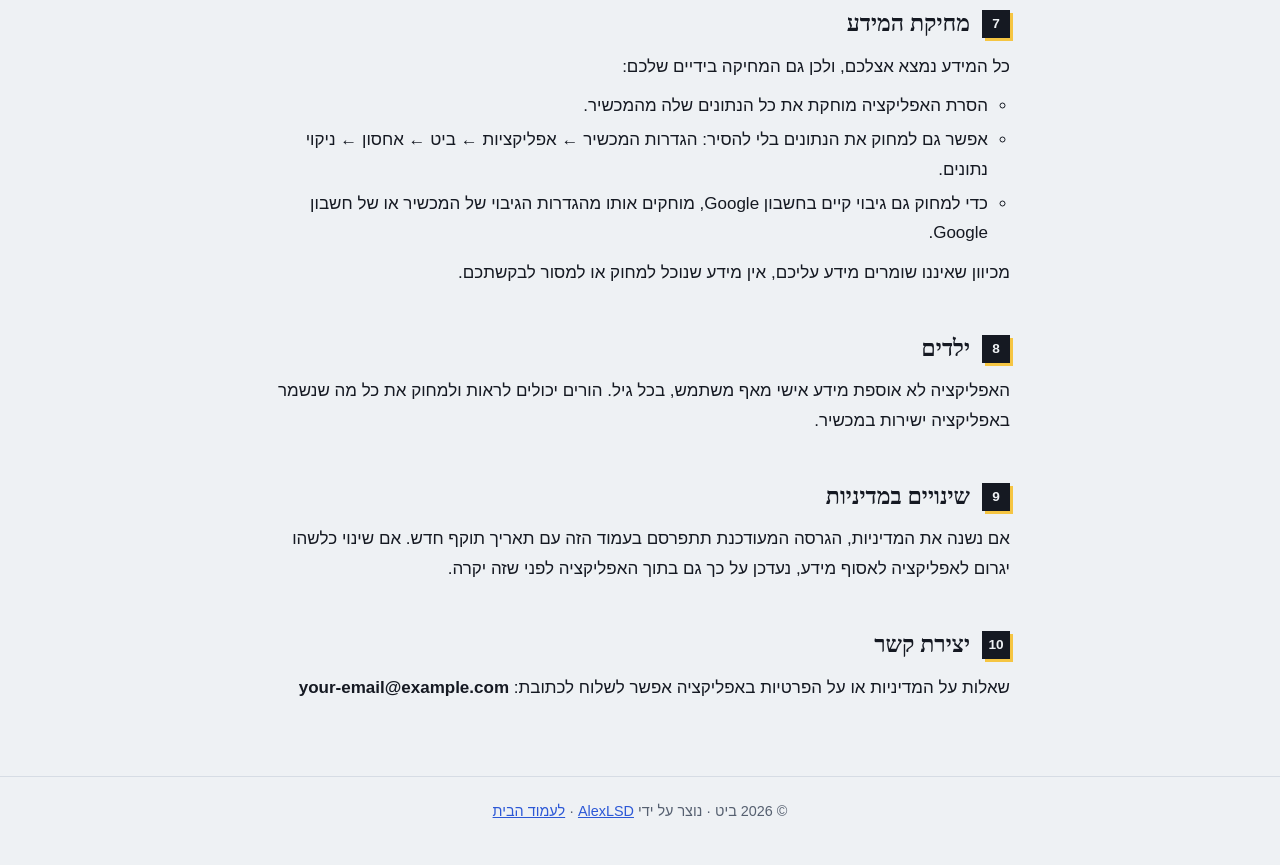
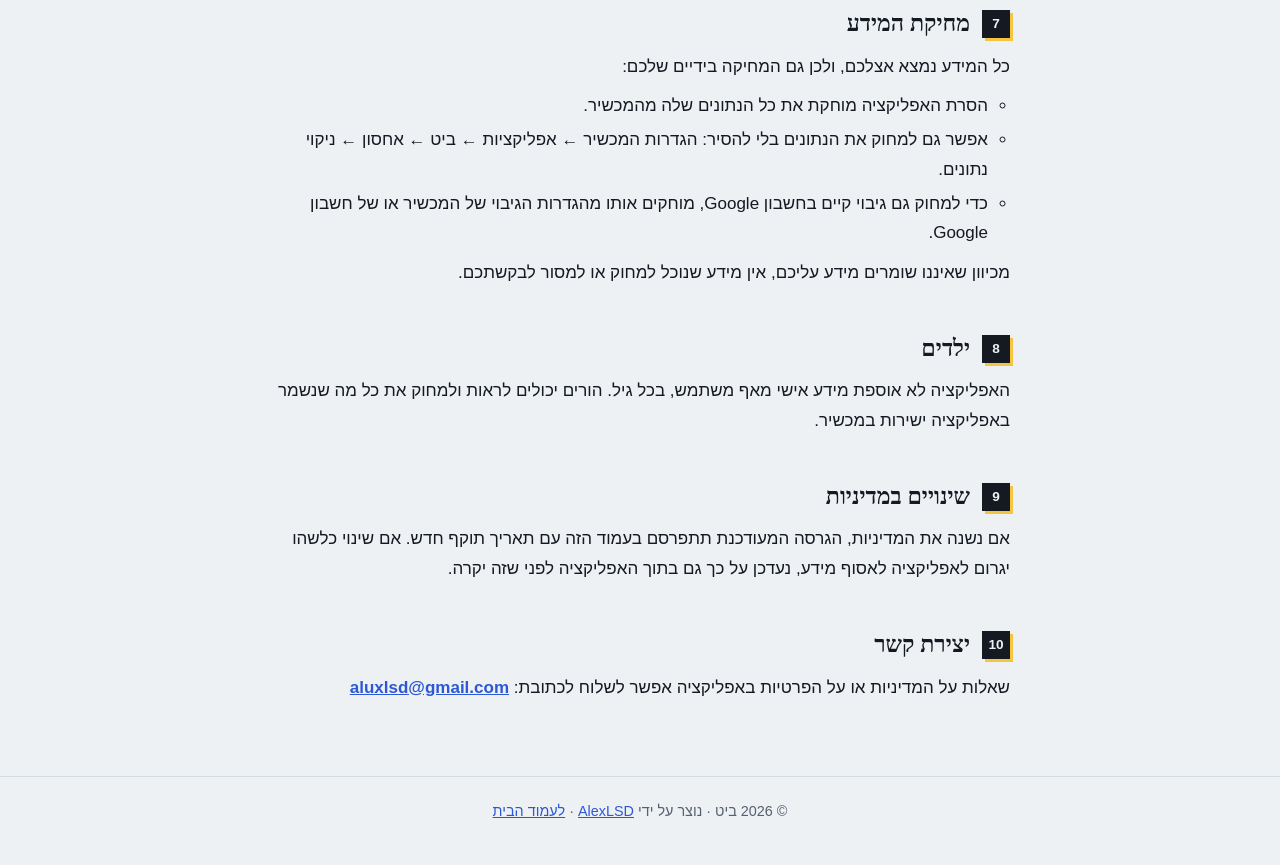
Before and after one commit to AlexLSD/bit-website, a plain HTML site: page privacy.html in a window 1280 px wide. Shown: the part 2079-2944 px from the top of the page. Drawn offline with Linux system fonts and the light colour scheme; a web font is replaced by a local one.

Commit message:
Privacy policy: add contact email
Co-Authored-By: Claude Opus 5.5 <noreply@anthropic.com>
Claude-Session: https://claude.ai/code/session_0151pMUES5vSrqHwe3j68Jcd

```diff
--- a/privacy.html
+++ b/privacy.html
@@ -140,7 +140,7 @@ footer{border-top:1px solid var(--line);padding:22px 20px 40px;text-align:center
     </li>
     <li>
       <h2>יצירת קשר</h2>
-      <p>שאלות על המדיניות או על הפרטיות באפליקציה אפשר לשלוח לכתובת: <span class="contact">your-email@example.com</span></p>
+      <p>שאלות על המדיניות או על הפרטיות באפליקציה אפשר לשלוח לכתובת: <a class="contact" href="mailto:aluxlsd@gmail.com">aluxlsd@gmail.com</a></p>
     </li>
   </ol>
 </main>
```
